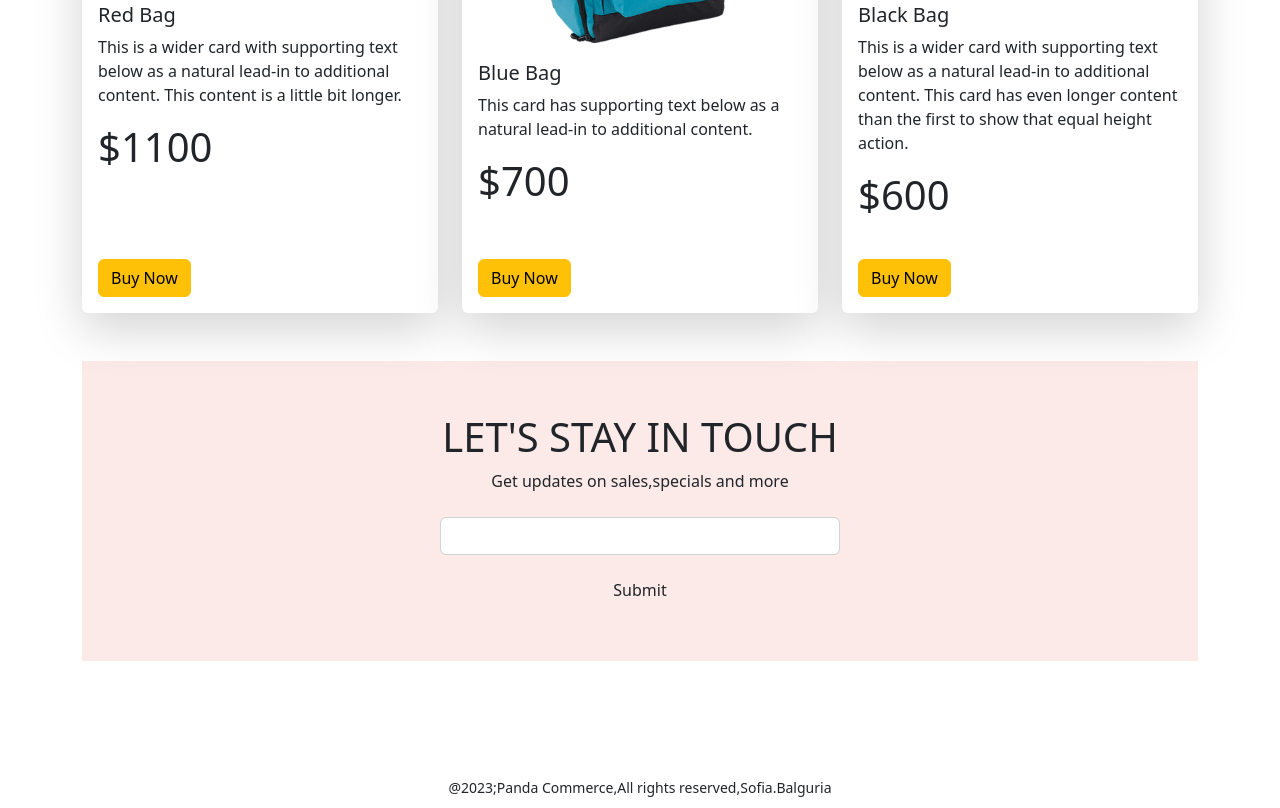
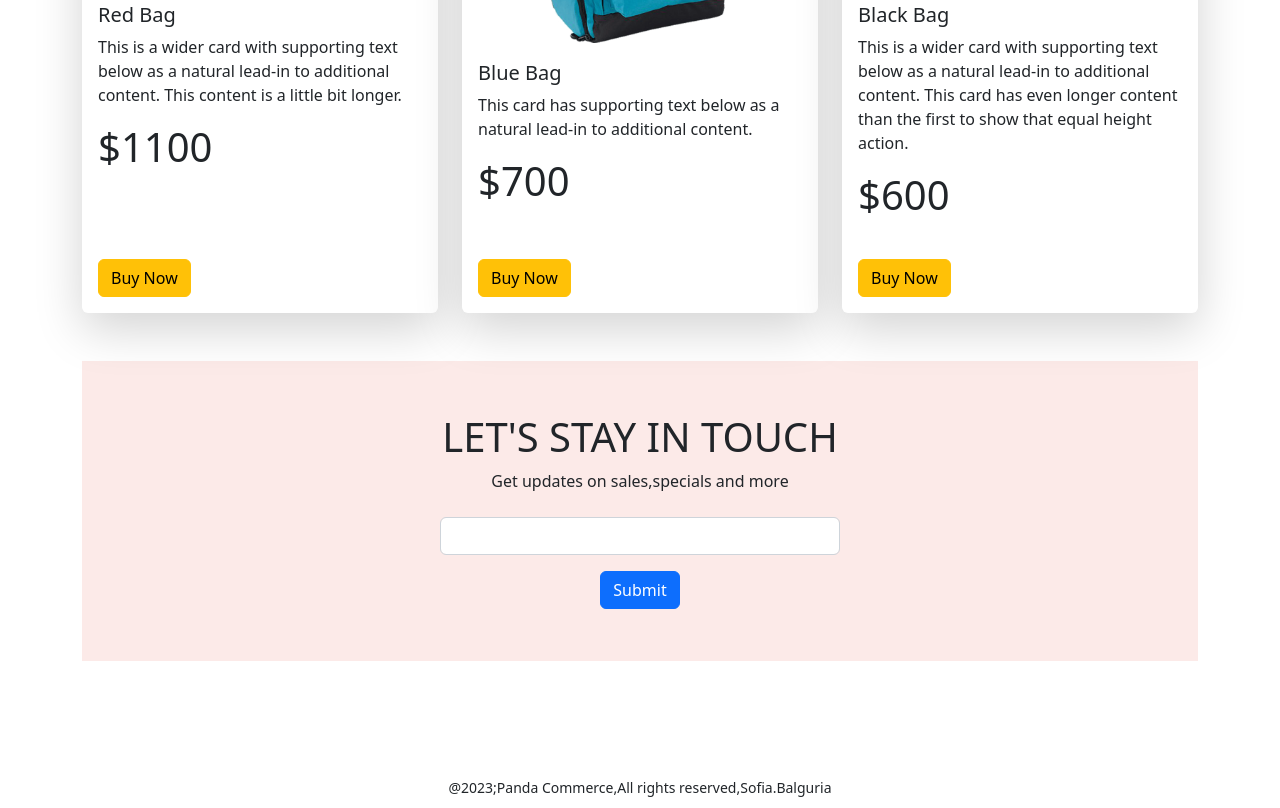
Before and after one commit to arpitasaha12/panda-commerce, a plain HTML site: page index.html in a window 1280 px wide. Shown: the part 1878-2686 px from the top of the page. Drawn offline with nearby package versions, Linux system fonts and the light colour scheme.

Commit message:
added css

```diff
--- a/index.html
+++ b/index.html
@@ -246,7 +246,7 @@
                 <label for="exampleInputEmail1" class="form-label"></label>
                 <input style="width:400px;" type="email" class="form-control" id="exampleInputEmail1"
                     aria-describedby="emailHelp">
-                <button type="submit" class="btn btn-primary-color mt-3">Submit</button>
+                <button type="submit" class="btn btn-primary mt-3">Submit</button>
             </div>
         </div>
     </form>
```
